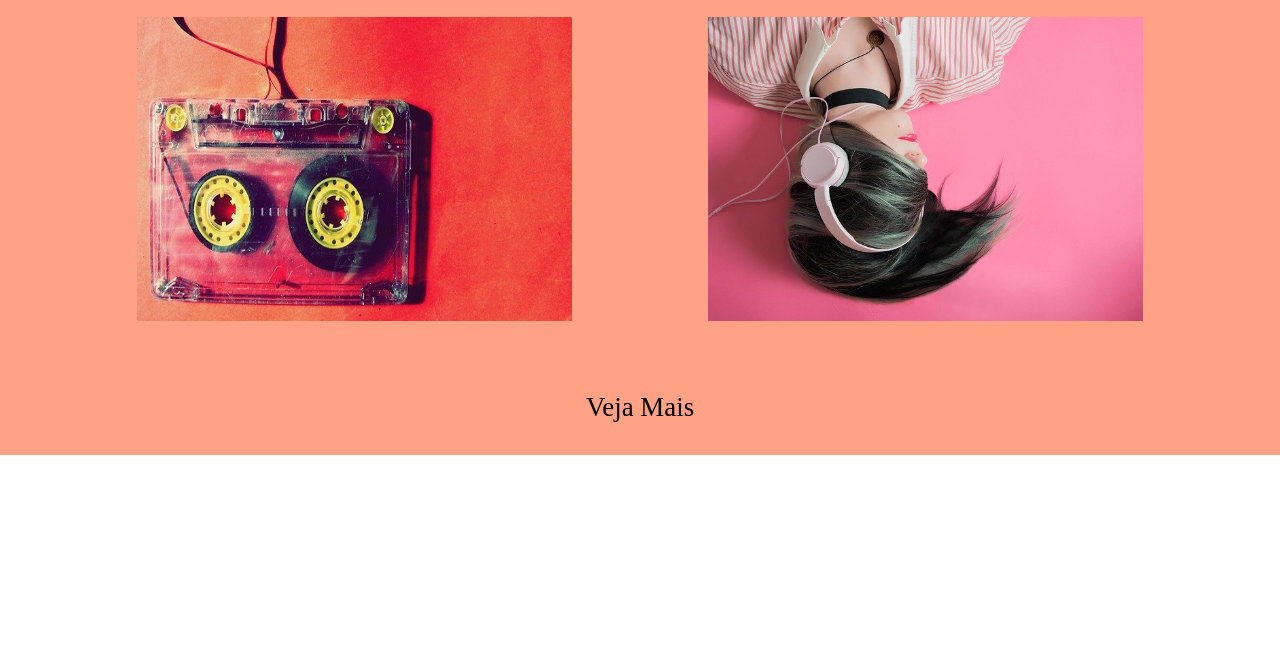
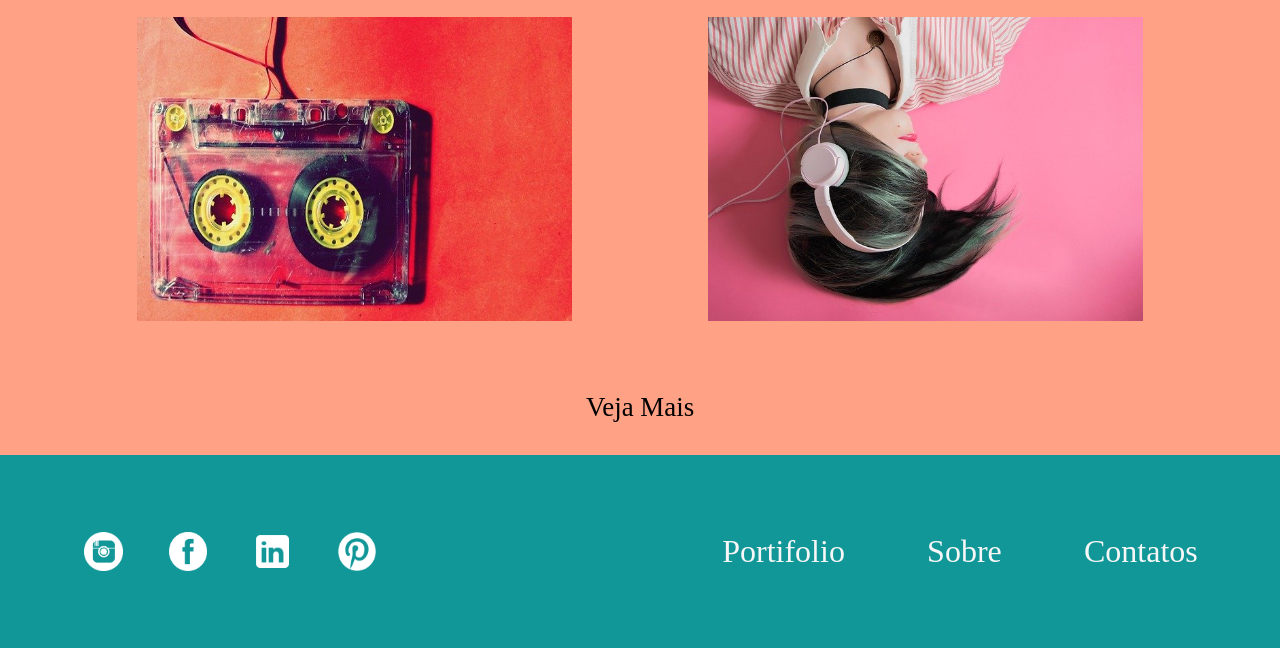
Before and after one commit to leandroaragao31/Beat-t2, a plain HTML site: page index.html in a window 1280 px wide. Shown: the part 1145-1793 px from the top of the page. Before the commit the page ends 1600 px from the top, so only its background shows below. Drawn offline with Linux system fonts and the light colour scheme.

Commit message:
update footer resposive

```diff
--- a/index.html
+++ b/index.html
@@ -43,7 +43,21 @@
         </section>
         <p class="seeMore">Veja Mais</p>
     </main>
-
+    <footer class="container_footer">
+        <section>
+            <img src="./assets/insta.png" alt="">
+            <img src="./assets/face.png" alt="">
+            <img src="./assets/linkedin.png" alt="">
+            <img src="./assets/pinp.png" alt="">
+        </section>
+        <nav>
+            <ul>
+                <li>Portifolio</li>
+                <li>Sobre</li>
+                <li>Contatos</li>
+            </ul>
+        </nav>
+    </footer>
 </body>
 
 </html>
--- a/styles.css
+++ b/styles.css
@@ -251,3 +251,41 @@ div img{
         text-align: center;
     }
 }
+
+
+.container_footer{
+    max-width:1920px;
+    width: 100%;
+    margin:auto;
+    height: 24.1vh;
+    display: flex;
+    justify-content: space-between;
+    align-items: center;
+    background-color: #129799;
+}
+
+.container_footer section{
+
+    width: 30%;
+    display: flex;
+    margin-left:3vw;
+    justify-content: space-evenly;
+}
+
+.container_footer img{
+    width:3vw;
+}
+
+.container_footer nav{
+
+    width:50%;
+}
+
+.container_footer ul{
+    display: flex;
+    justify-content: space-evenly;
+    list-style: none;
+    font-size:2rem;
+    color:#f7f7f7;
+    cursor:pointer;
+}
```
Also changed, not shown: assets/face.png (added), assets/insta.png (added), assets/linkedin.png (added), assets/pinp.png (added).
